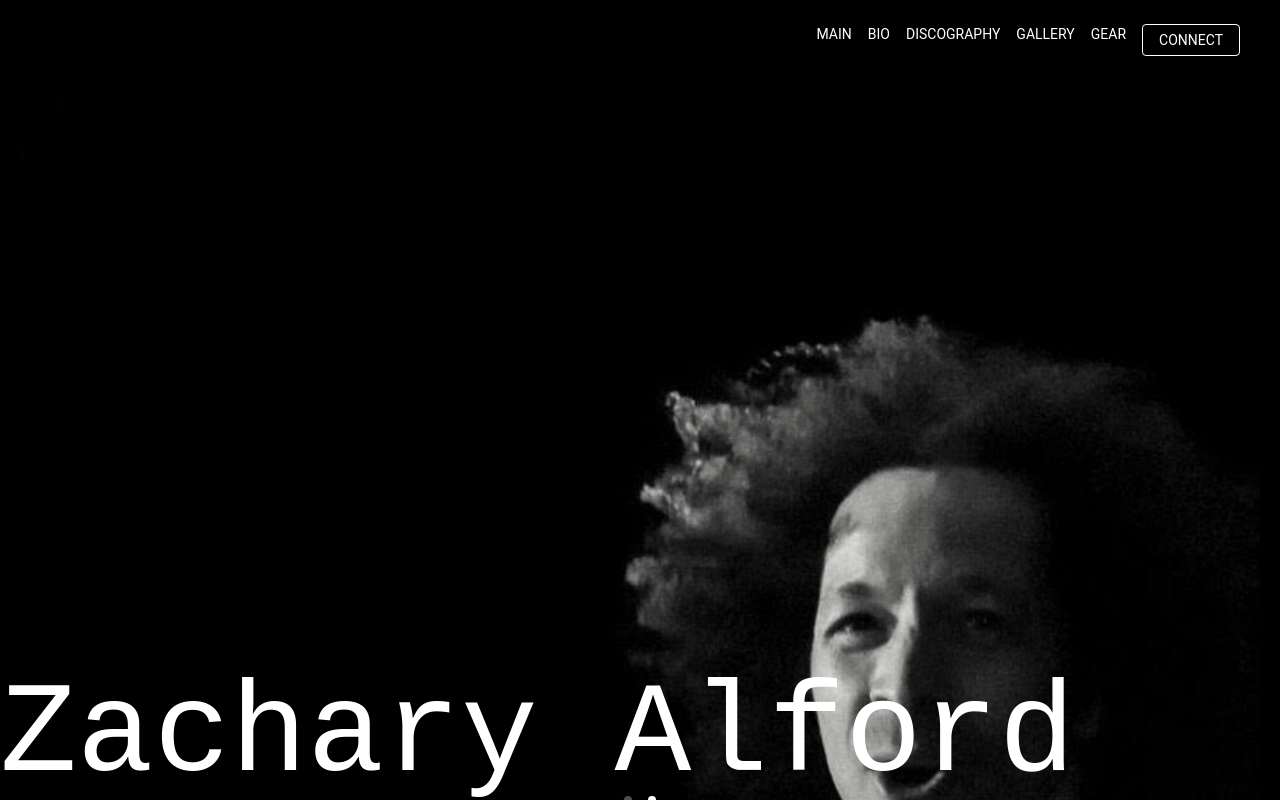
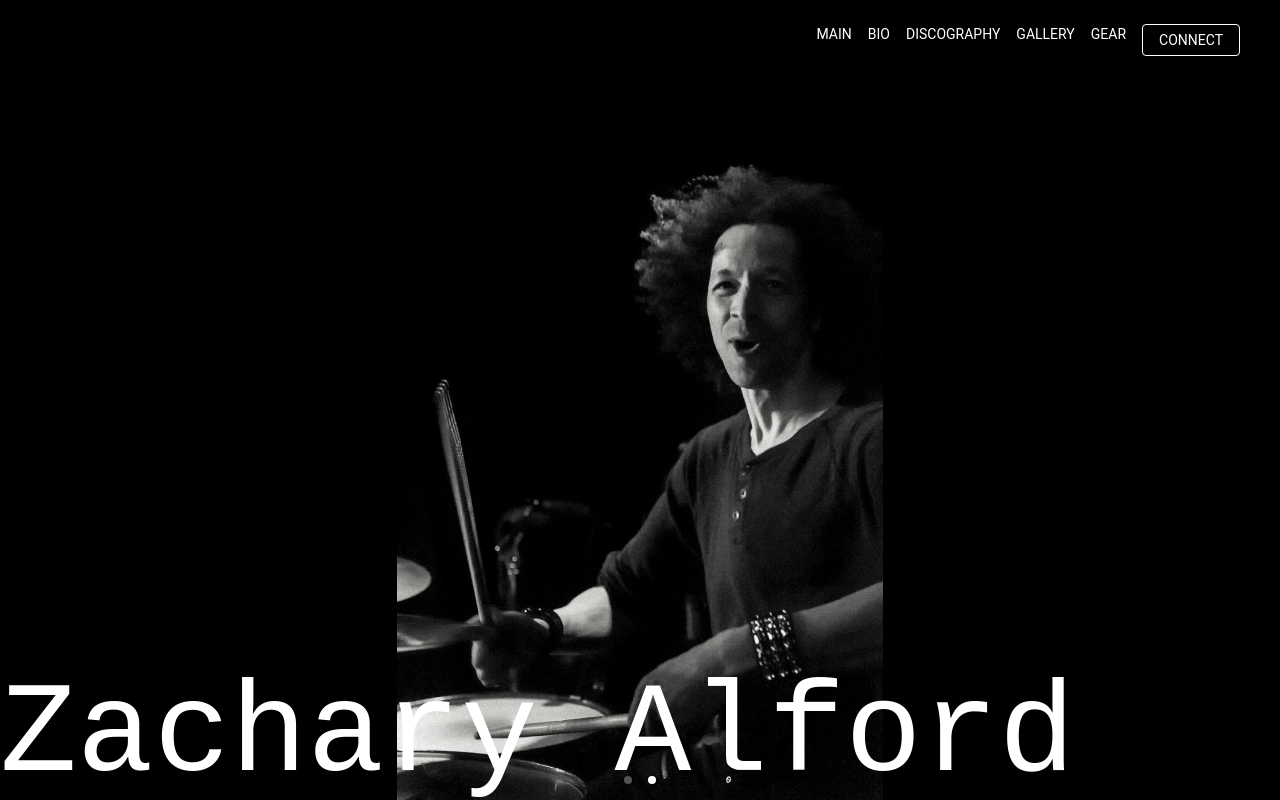
Before and after one commit to ma8642/zack-alford-website, a React (Create React App) app: page / in a window 1280 px wide. Built offline with nearby package versions, Linux system fonts and the light colour scheme.

Commit message:
Fixed carousel image formatting FINALLY

```diff
--- a/src/components/App.js
+++ b/src/components/App.js
@@ -1,7 +1,7 @@
 import React from "react";
 import { useTranslation } from "react-i18next";
 import MenuBar from "./MenuBar";
-import LandingPage from "./LandingPage";
+import LandingPage from "./LandingPage/LandingPage";
 import Page from "./Page";
 import Biography from "./Biography";
 import Discography from "./Discography";
@@ -18,7 +18,7 @@ const App = () => {
       <MenuBar pages={pages} />
       <main
         id="main-container"
-        className="bg-black fixed top-20 left-0 bottom-0 overflow-y-scroll p-5"
+        className="bg-black fixed top-20 left-0 bottom-0 overflow-y-scroll"
       >
         <LandingPage id="main" siteTitle="Zachary Alford" />
         <Page id="bio" title={t("bio")}>
--- a/src/components/LandingPage.js
+++ b/src/components/LandingPage/LandingPage.js
@@ -1,16 +1,21 @@
 import React from "react";
 import { Element } from "react-scroll";
-import { carouselData } from "../assets/carousel";
+import { carouselData } from "../../assets/carousel";
 import "react-responsive-carousel/lib/styles/carousel.min.css"; // requires a loader
 import { Carousel } from "react-responsive-carousel";
+import "./overrides.css"; // change this to the file path of your overrides
 
 const LandingPage = (props) => {
   const title = props.siteTitle ? props.siteTitle : props.title;
 
   const carouselArr = carouselData.map((data, i) => {
     return (
-      <div>
-        <img src={carouselData[i].src} alt={carouselData[i].alt} />
+      <div className="h-xl">
+        <img
+          src={carouselData[i].src}
+          alt={carouselData[i].alt}
+          className="max-h-full max-w-full h-full"
+        />
       </div>
     );
   });
--- /dev/null
+++ b/src/components/LandingPage/overrides.css
@@ -0,0 +1,4 @@
+.carousel .slide img {
+  max-height: 100%;
+  width: auto;
+}
```
